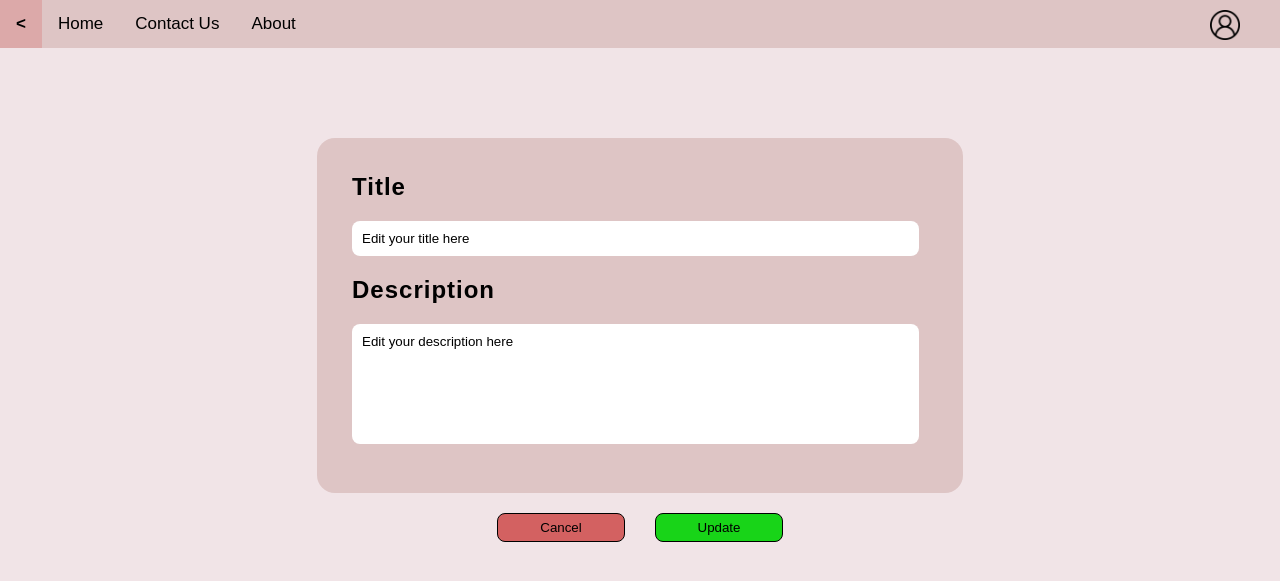
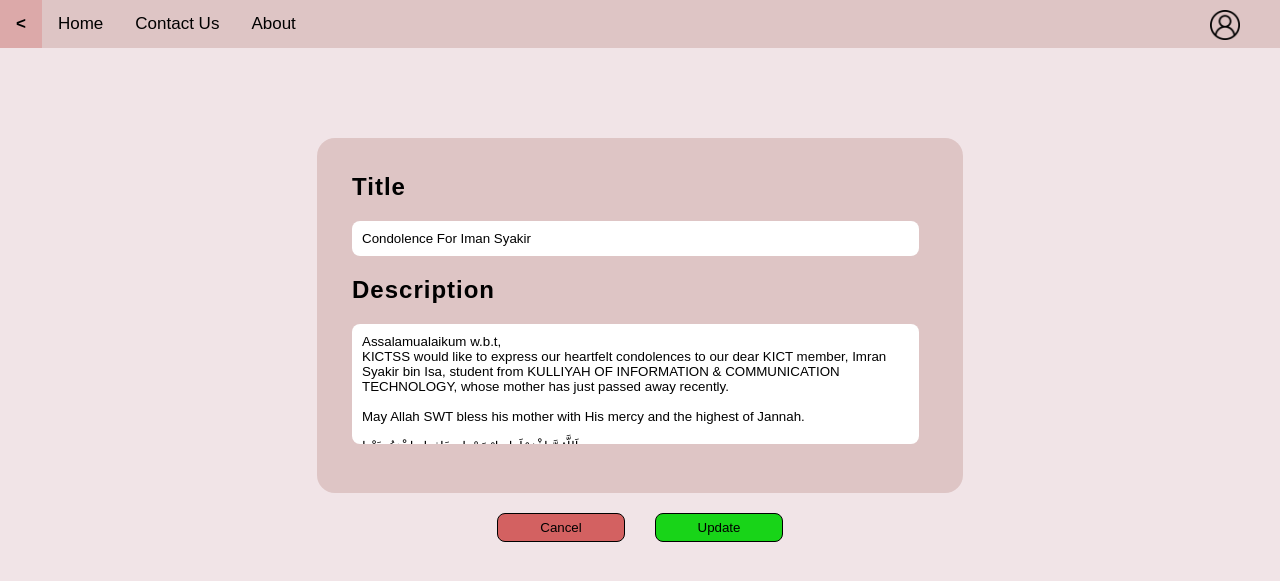
Before and after one commit to iffahbam/EasyFund, a PHP site: page /editdetails.php in a window 1280 px wide. Shown: the top 581 px of the page. Run offline with PHP 8.4, Linux system fonts and the light colour scheme.

Commit message:
Update editdetails.php

```diff
--- a/editdetails.php
+++ b/editdetails.php
@@ -137,14 +137,23 @@ input[type="button"] {
     </div>
 
 
-    <div class="container">
+     <div class="container">
         <form action="home.php" method="POST">
 
             <h2>Title</h2>
-                <input type="text" id="title" name="title" value="Edit your title here">
+                <input type="text" id="title" name="title" value="Condolence For Iman Syakir">
 
             <h2>Description</h2>
-                <textarea id="description" name="description" contentEditable="true">Edit your description here</textarea>
+                <textarea id="description" name="description" contentEditable="true">Assalamualaikum w.b.t,
+KICTSS would like to express our heartfelt condolences to our dear KICT member, Imran Syakir bin Isa, student from KULLIYAH OF INFORMATION & COMMUNICATION TECHNOLOGY, whose mother has just passed away recently.
+
+May Allah SWT bless his mother with His mercy and the highest of Jannah.
+
+اَللَّهُمَّ اغْفِرْلَهَا وَارْحَمْهَا وَعَافِهَا وَاعْفُ عَنْهَا
+
+Hope all your sincere donations can help this student to some extent.
+
+Targeted amount: RM1000</textarea>
      </div>
 				</form>
         </form>
```
